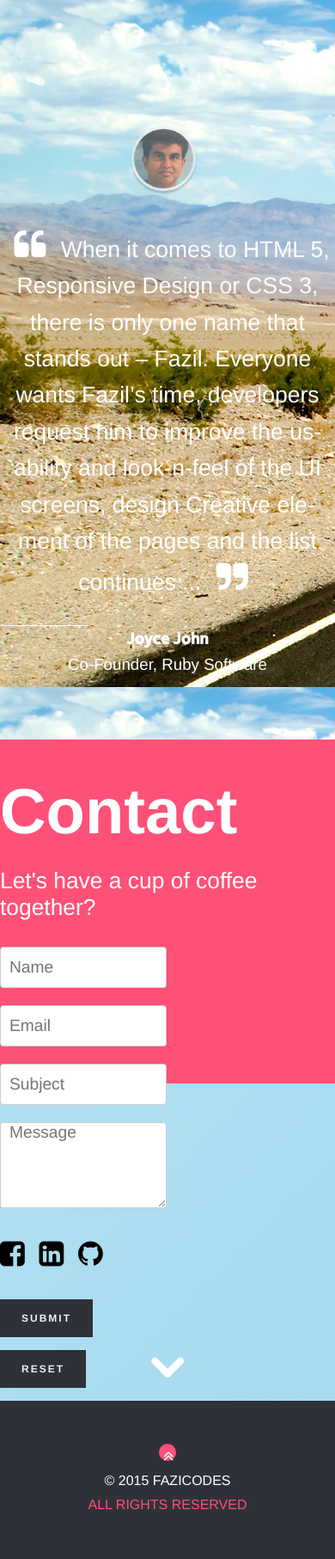
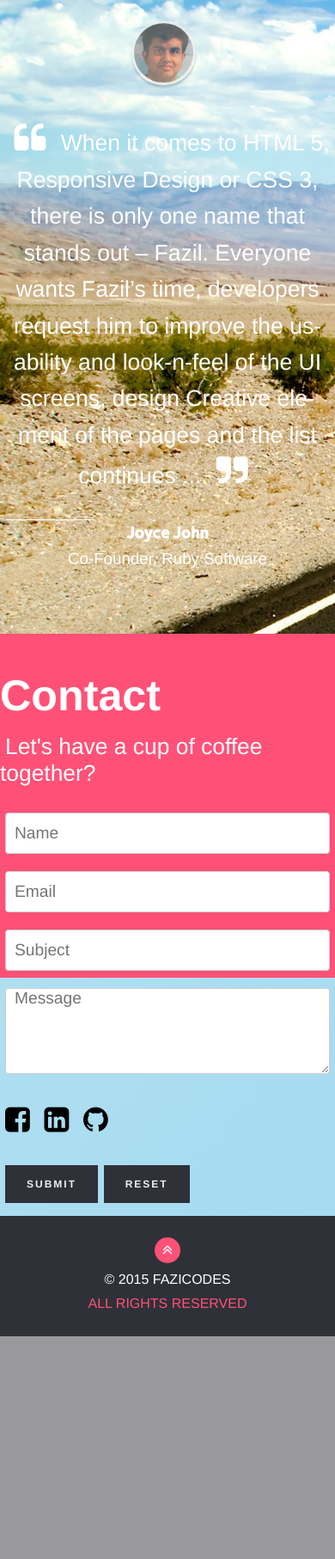
Before and after one commit to fazilabdulkadher/fazicodes, a PHP site: page /index.html in a window 390 px wide. Shown: the part 4120-5933 px from the top of the page at 86% size. After the commit the page ends 5674 px from the top, so only its background shows below. Run offline with PHP 8.4, Linux system fonts and the light colour scheme.

Commit message:
adding respsonsive second version

```diff
--- a/css/global.css
+++ b/css/global.css
@@ -145,6 +145,10 @@ a{
   text-transform: uppercase;
   letter-spacing: .05em;
   -webkit-font-smoothing: antialiased;}
+ img {
+    border: 0;
+    max-width: 100%;
+}
  .button:hover{
 	 -webkit-box-shadow: 0 5px 0 #B5193A;
   -moz-box-shadow: 0 5px 0 #B5193A;
--- a/css/max-367px.css
+++ b/css/max-367px.css
@@ -36,6 +36,8 @@ label[for="nav-trigger"]{
 h1, .alpha {
 	font-size: 3.125em;
 	line-height:0.927273;}
+h2, .beta {
+    font-size: 2.09375em;}
 .me {
     padding-top: 2em;
 }
@@ -58,9 +60,15 @@ h1, .alpha {
 .col .col4{
 	width:100%;
 	margin-bottom:1em;}
+.col .col6{
+	width:100%;}
+.pdng-mob{
+	padding:0 6px;}
 .work-list {
     margin-top: 2em;
 }
+.tek-cp{
+	margin-top:0;}
 .button{
 	font-size:1em;
 	padding: .4em 1em;}
@@ -72,4 +80,15 @@ h1, .alpha {
 .inlile-list > li {
 	display:inline-block;
 	margin-bottom:10px;}
+footer{
+	padding: 25px 0;}
+.cpy-rt{
+	position:relative;}
+.up{
+	width: 30px;
+    height: 30px;
+    position: relative;}
+.arrow{
+	position:relative;
+	margin-top:10px;}
 }
--- a/css/max-767px.css
+++ b/css/max-767px.css
@@ -27,7 +27,11 @@ html, body { height: 100%; width: 100%; font-family: Helvetica, Arial, sans-seri
   background: #111;
 }
 .test-text{
-	width:100%;}
+	width:100%;
+	padding:0 6px;}
+.clnt-list {
+    margin-top: 0;
+}
 /* Navigation Menu - List items */
 .nav-item {
   /* non-critical appearance styles */
--- a/index.html
+++ b/index.html
@@ -366,9 +366,9 @@ I work for your users and your customers. Let me show you how.-->
 <div class="contact about" id="contact">
 <div class="container animatedParent animateOnce" >
 <h2 class="animated bounceInRight ">Contact</h2>
-<label class="my-role animated bounceInRight delay-250" >Let's have a cup of coffee together?</label>
+<label class="pdng-mob my-role animated bounceInRight delay-250" >Let's have a cup of coffee together?</label>
 <div class="col col12 pdng-lf-none">
-<div class="col6 pdng-lf-none animatedParent animateOnce">
+<div class="col6 pdng-lf-none animatedParent animateOnce pdng-mob">
 
 <form class="top-mrg-30 animated bounceInRight slower delay-250" >
 <input type="text" placeholder="Name">
@@ -397,8 +397,8 @@ I work for your users and your customers. Let me show you how.-->
 <div class="container">
 <div class="ft-cont">
 <a href="#me" class="up" ><i class="fa fa-angle-double-up dsly-blc"></i></a>
-<div>© <span id="year"></span> fazicodes </div>
-<div class="base-color">ALL RIGHTS RESERVED</div>
+<div class="cpy-rt">© <span id="year"></span> fazicodes </div>
+<div class="base-color cpy-rt">ALL RIGHTS RESERVED</div>
 </div>
 </div>
 </footer>
```
